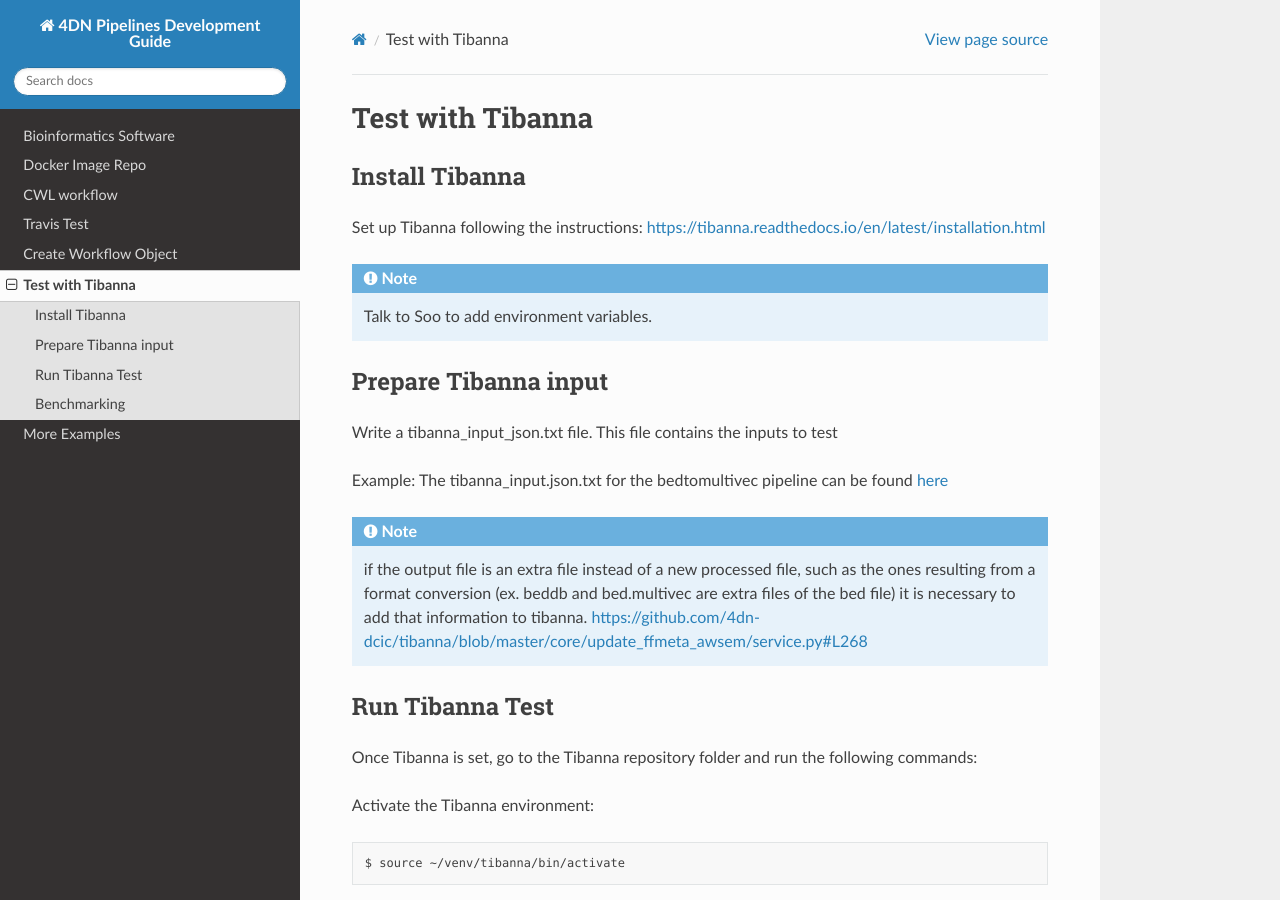
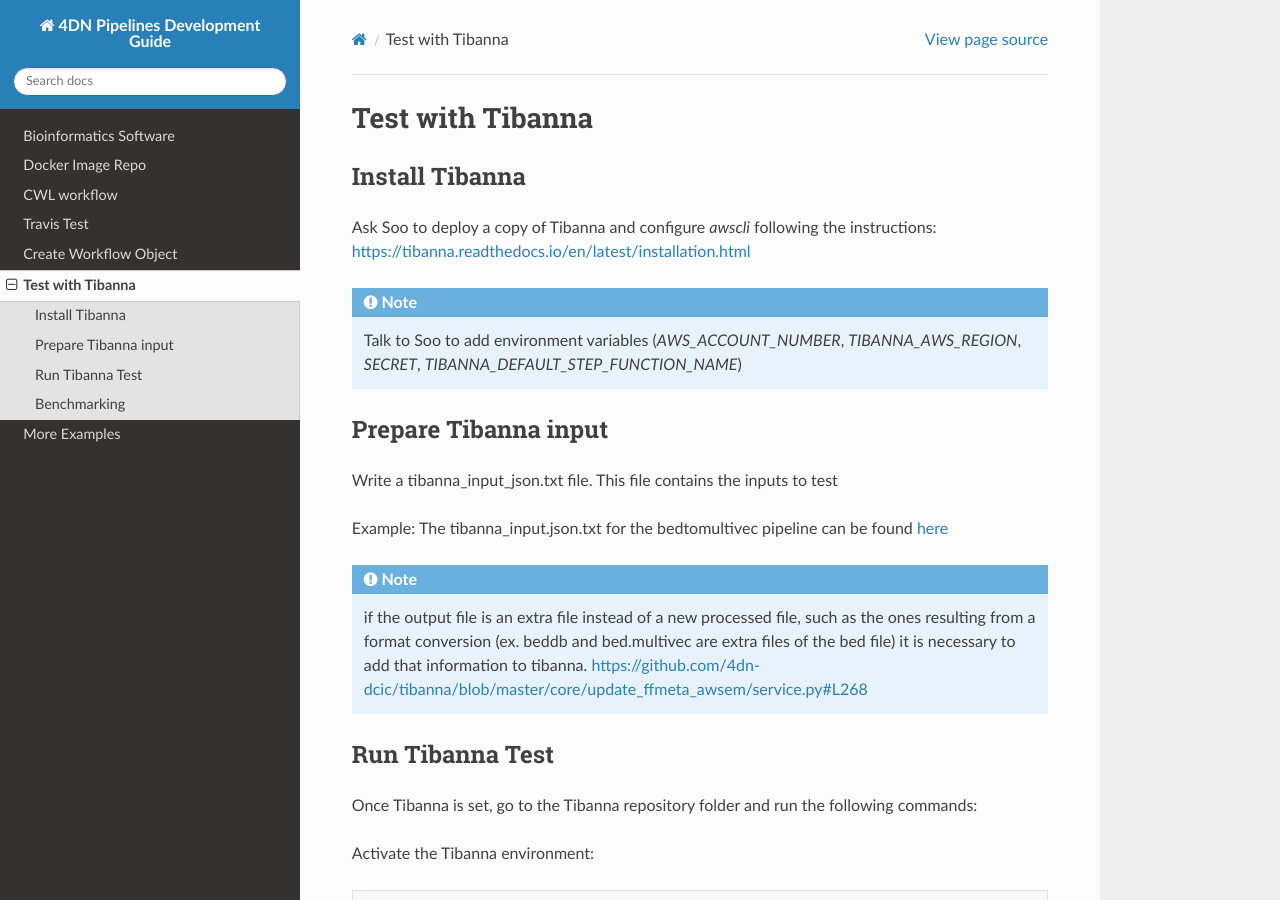
Before and after one commit to 4dn-dcic/documentation_management, a Sphinx documentation site: the page built from Pipelines_dev_docs/docs/source/Tibanna_test.rst, in a window 1280 px wide and 900 px high. Built offline with Sphinx 7.4.7 and the Read the Docs theme 2.0.0, drawn with Linux system fonts in a browser that asks for light colours.

Commit message:
Update Tibanna_test.rst

```diff
--- a/Pipelines_dev_docs/docs/source/Tibanna_test.rst
+++ b/Pipelines_dev_docs/docs/source/Tibanna_test.rst
@@ -4,10 +4,11 @@
 Install Tibanna
 ----------------
 
-Set up Tibanna following the instructions:
+Ask Soo to deploy a copy of Tibanna and configure `awscli` following the instructions:
 https://tibanna.readthedocs.io/en/latest/installation.html
 
-.. note:: Talk to Soo to add environment variables.
+.. note:: Talk to Soo to add environment variables (`AWS_ACCOUNT_NUMBER`, `TIBANNA_AWS_REGION`, `SECRET`, `TIBANNA_DEFAULT_STEP_FUNCTION_NAME`)
+
 
 Prepare Tibanna input
 ----------------------
```
